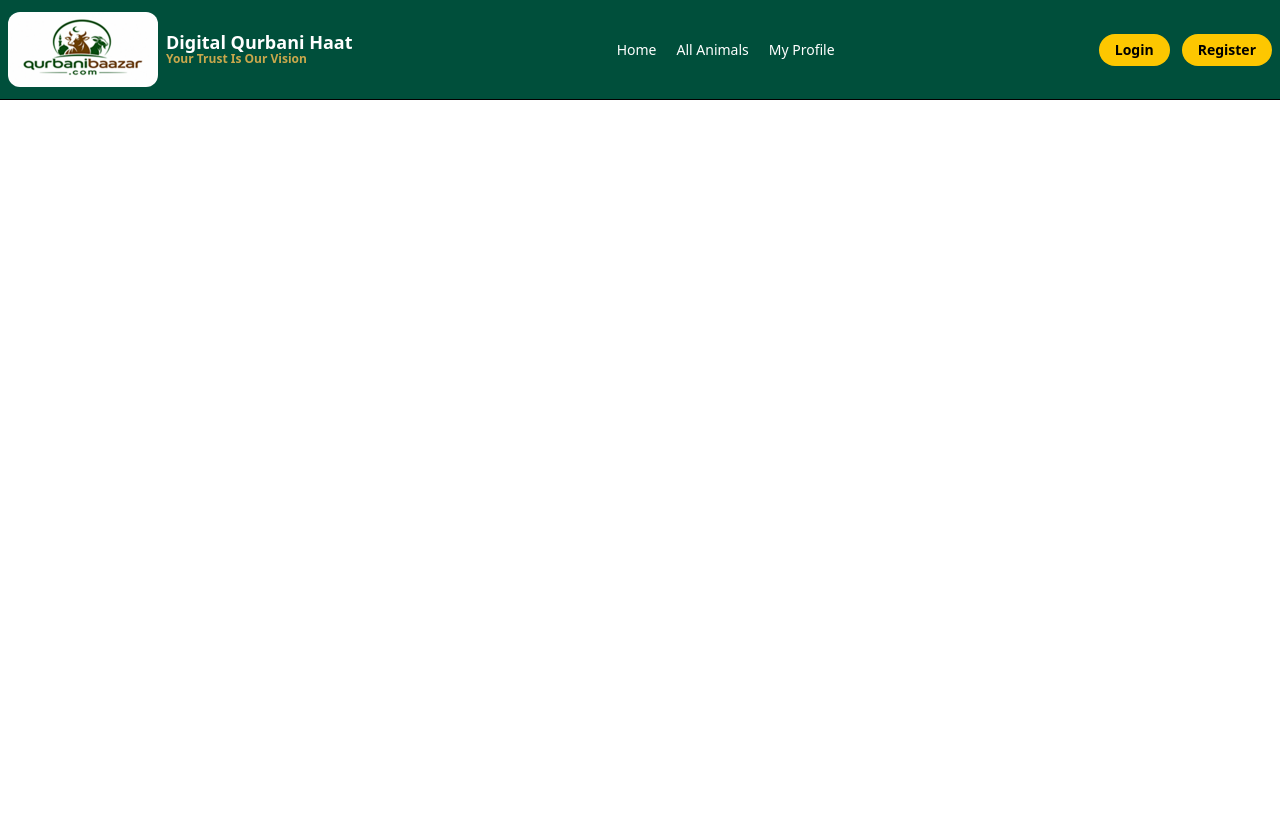
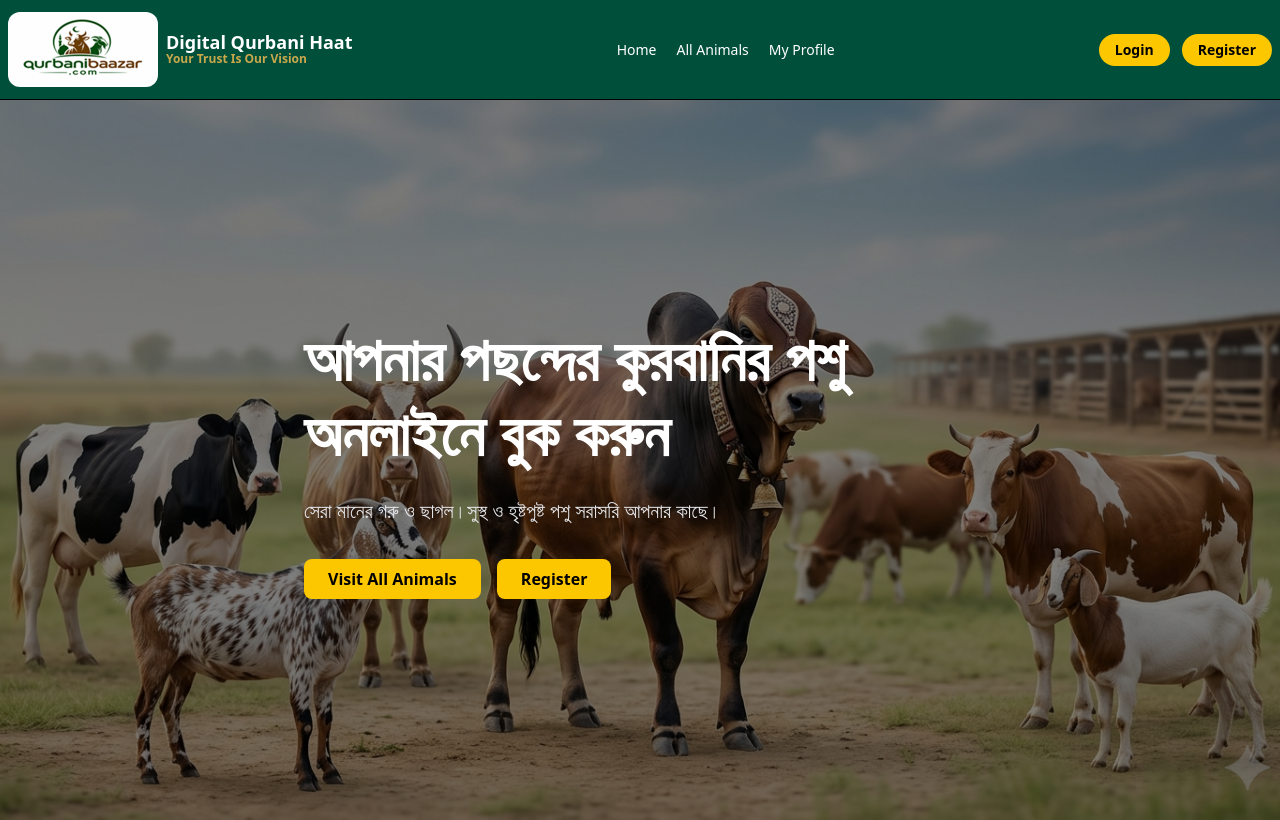
Before and after one commit to TajmulHossainDev/qurbanibaazar, a Next.js app: page / in a window 1280 px wide. Built offline with nearby package versions, Linux system fonts and the light colour scheme.

Commit message:
banner added

```diff
--- a/src/app/page.js
+++ b/src/app/page.js
@@ -1,5 +1,8 @@
+import Banner from "@/components/Banner";
 import Image from "next/image";
 
 export default function Home() {
-  return <></>;
+  return <>
+  <Banner></Banner>
+  </>;
 }
--- /dev/null
+++ b/src/components/Banner.jsx
@@ -0,0 +1,37 @@
+import Link from "next/link";
+import banner from "../../public/banner.png";
+const Banner = () => {
+  return (
+    <div
+      className="bg-cover bg-center h-[90vh] w-full bg-no-repeat flex items-center"
+      style={{ backgroundImage: `url(${banner.src || banner})` }}
+    >
+      <div className="h-full w-full bg-black/50 flex items-center">
+        <div className="max-w-7xl mx-auto px-6 text-white">
+          <h1 className="text-4xl md:text-6xl font-bold mb-6 leading-tight max-w-2xl">
+            আপনার পছন্দের কুরবানির পশু অনলাইনে বুক করুন
+          </h1>
+          <p className="text-lg md:text-xl mb-8 leading-relaxed max-w-xl text-gray-200">
+            সেরা মানের গরু ও ছাগল।সুস্থ ও হৃষ্টপুষ্ট পশু সরাসরি আপনার কাছে।
+          </p>
+          <div className="flex gap-4">
+            <Link href="/animals">
+              <button className="bg-yellow-400 text-black font-semibold px-6 py-2 rounded-lg hover:bg-yellow-300">
+                {" "}
+                Visit All Animals{" "}
+              </button>
+            </Link>
+            <Link href="/register">
+              <button className="bg-yellow-400 text-black font-semibold px-6 py-2 rounded-lg hover:bg-yellow-300">
+                {" "}
+                Register{" "}
+              </button>
+            </Link>
+          </div>
+        </div>
+      </div>
+    </div>
+  );
+};
+
+export default Banner;
--- a/src/components/Navbar.jsx
+++ b/src/components/Navbar.jsx
@@ -29,7 +29,6 @@ const Navbar = () => {
           </div>
         </Link>
 
-        {/* Nav Links */}
         <ul className="flex items-center gap-5 text-sm">
           <li>
             <Link href="/" className="text-white hover:text-yellow-400">
```
